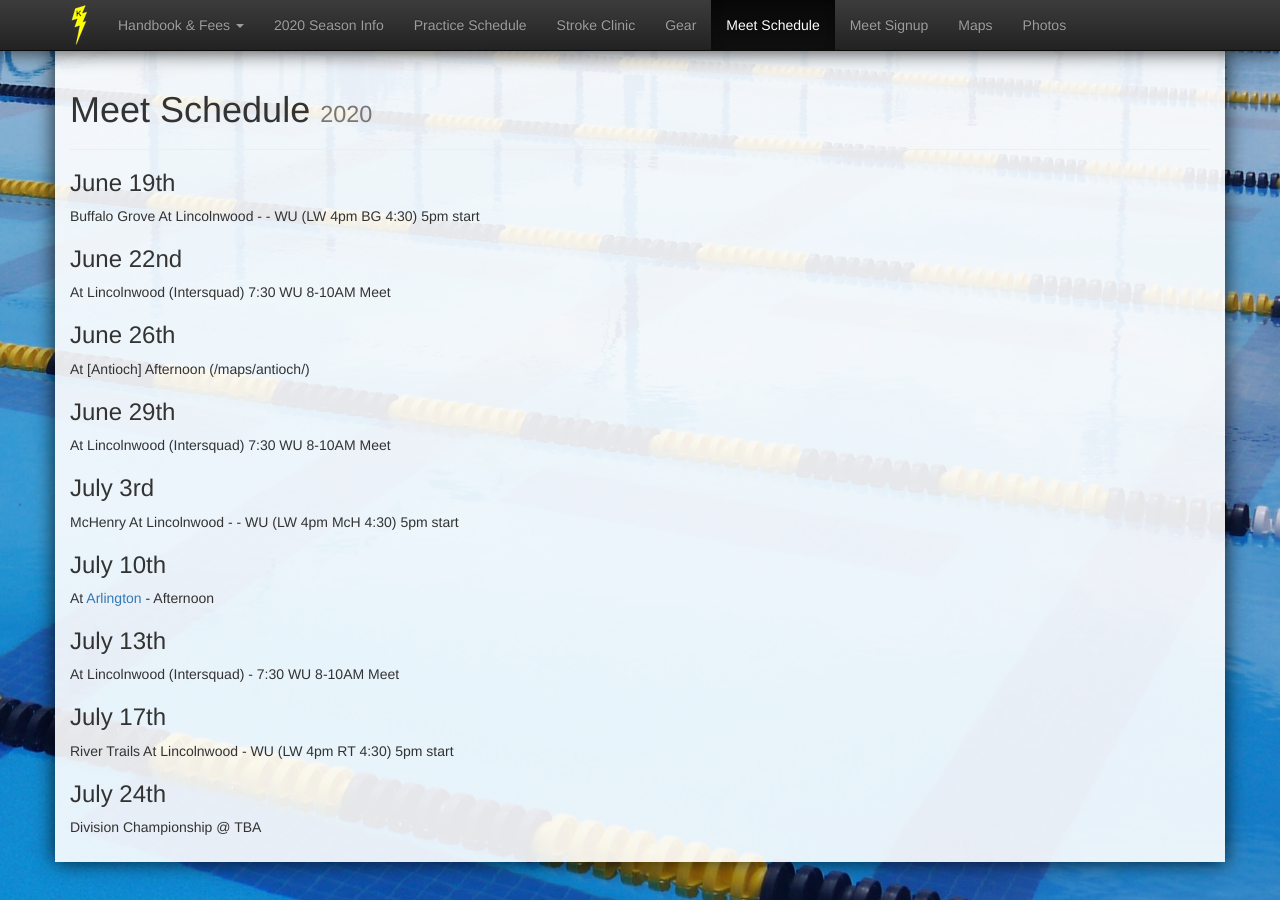
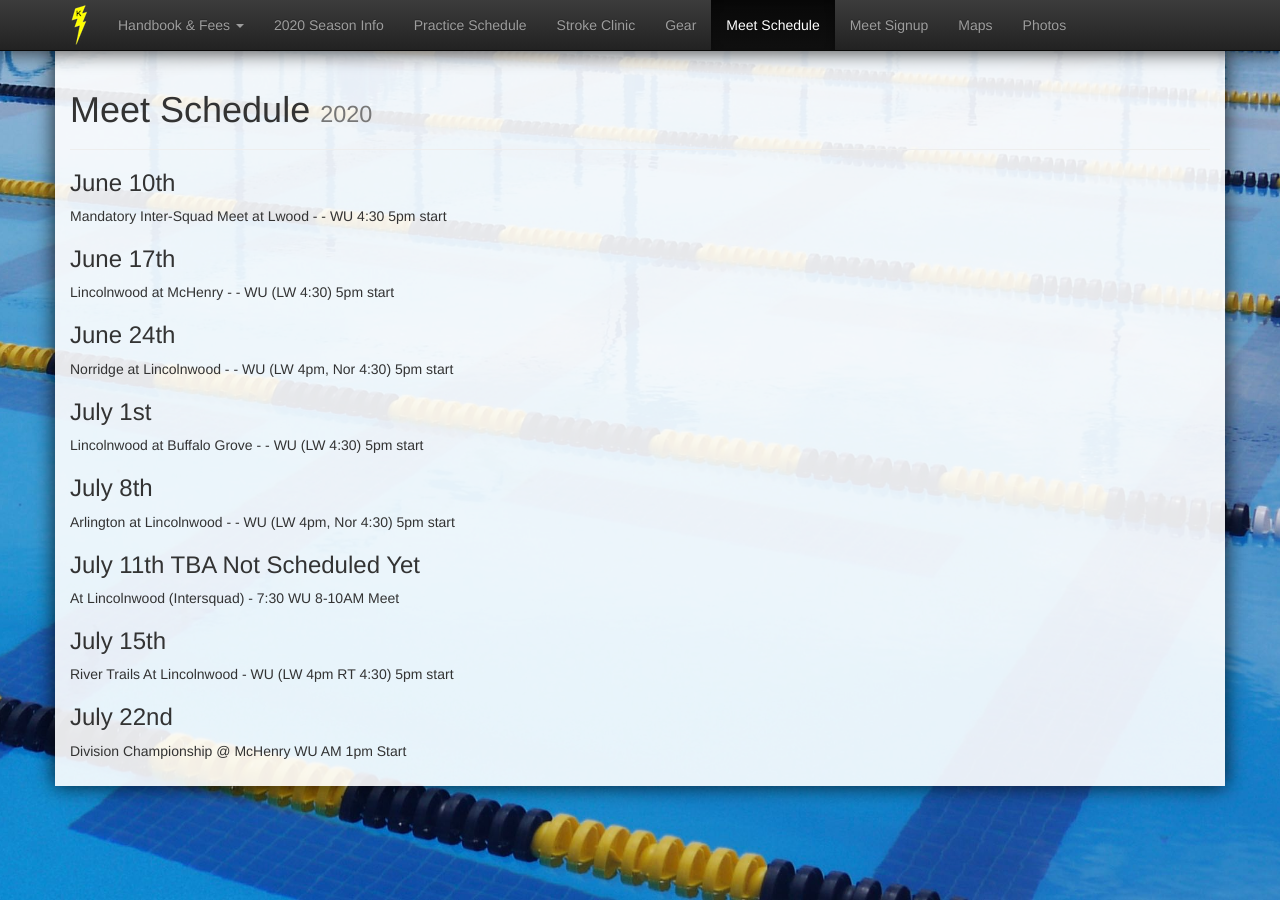
Before and after one commit to schickm/lwlightning.org, a Jekyll site: the page built from meet-schedule.md, in a window 1280 px wide. Built offline with Jekyll 4.4.1, drawn with Linux system fonts in a browser that asks for light colours; nearby versions of some CDN libraries; comment, search, counter and statistics services are not loaded.

Commit message:
Update meet-schedule.md

```diff
--- a/meet-schedule.md
+++ b/meet-schedule.md
@@ -21,29 +21,26 @@ tags: []
 comments: []
 ---
 
-### June 19th
-Buffalo Grove At Lincolnwood -  - WU (LW 4pm BG 4:30)  5pm start
+### June 10th
+Mandatory Inter-Squad Meet at Lwood -  - WU  4:30  5pm start
 
-### June 22nd
-At Lincolnwood (Intersquad) 7:30 WU  8-10AM Meet
+### June 17th
+Lincolnwood at McHenry -  - WU (LW 4:30)  5pm start
 
-### June 26th
-At [Antioch]  Afternoon (/maps/antioch/)
+### June 24th
+Norridge at Lincolnwood -  - WU (LW 4pm, Nor 4:30)  5pm start
 
-### June 29th
-At Lincolnwood (Intersquad) 7:30 WU  8-10AM Meet
+### July 1st
+Lincolnwood at Buffalo Grove -  - WU (LW 4:30)  5pm start
 
-### July 3rd
-McHenry At Lincolnwood -  - WU (LW 4pm McH 4:30)  5pm start
+### July 8th
+Arlington at Lincolnwood -  - WU (LW 4pm, Nor 4:30)  5pm start
 
-### July 10th
-At [Arlington](/maps/arlington/) - Afternoon
-
-### July 13th
+### July 11th  TBA  Not Scheduled Yet
 At Lincolnwood (Intersquad) -  7:30 WU  8-10AM Meet
 
-### July 17th
+### July 15th
 River Trails At Lincolnwood - WU (LW 4pm RT 4:30)  5pm start
 
-### July 24th
-Division Championship @ TBA
+### July 22nd
+Division Championship @ McHenry WU AM   1pm Start
```
